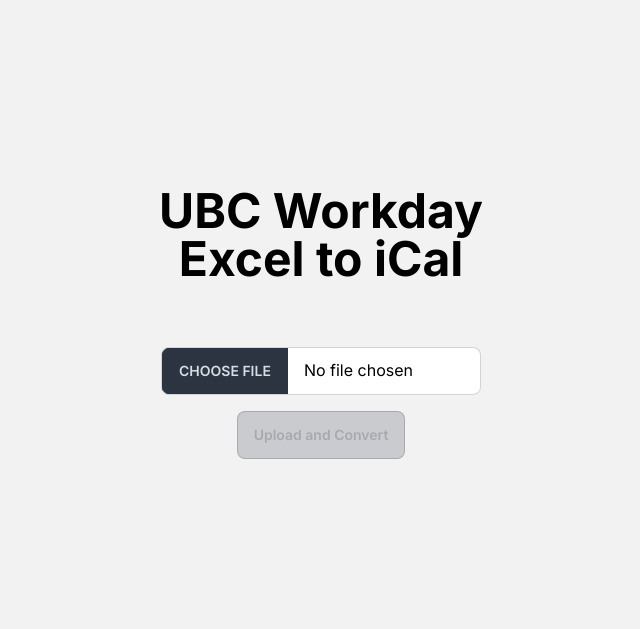
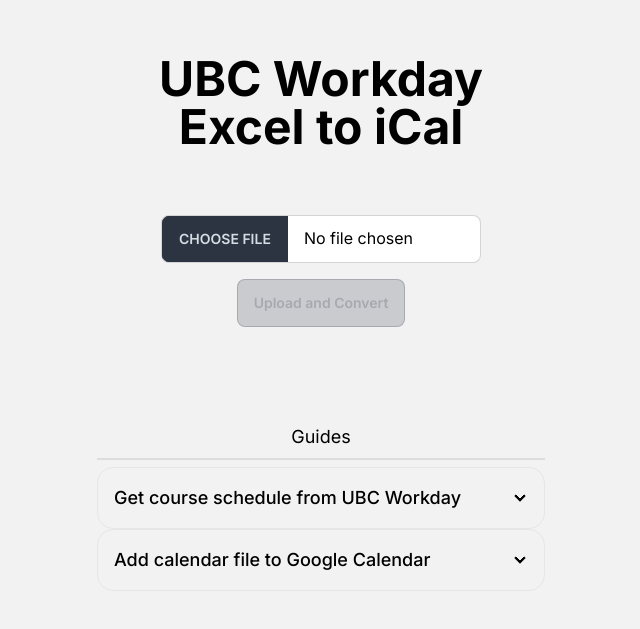
Before and after one commit to mayankrastogi02/ubc-workday-excel-to-ical, a Next.js app: page / in a window 1280 px wide. Shown: the part 101-730 px from the top of the page, without its empty margins (319-959 px from the left). Built offline with nearby package versions, Linux system fonts and the light colour scheme.

Commit message:
Added cookbooks

```diff
--- a/app/components/Hero.tsx
+++ b/app/components/Hero.tsx
@@ -1,5 +1,6 @@
 import React from 'react'
 import FileUpload from './FileUpload'
+import Guide from './guides/Guide'
 
 function Hero() {
     return (
@@ -8,6 +9,7 @@
                 <div className="max-w-md">
                     <h1 className="text-5xl font-bold my-12">UBC Workday Excel to iCal</h1>
                     <FileUpload />
+                    <Guide />
                 </div>
             </div>
         </div>
--- /dev/null
+++ b/app/components/guides/Guide.tsx
@@ -0,0 +1,30 @@
+import React from 'react'
+
+function Guide() {
+    return (
+        <div className='mt-24'>
+            <h1 className='text-lg'>Guides</h1>
+            <div className="divider m-0"></div>
+            <div className='text-left'>
+                <div tabIndex={0} className="collapse collapse-arrow border border-base-300 bg-base-200">
+                    <div className="collapse-title text-lg font-medium">
+                        Get course schedule from UBC Workday
+                    </div>
+                    <div className="collapse-content">
+                        <iframe src="https://scribehow.com/embed/Accessing_and_Downloading_Course_Information_in_Workday__zWMAv7lvRpC12h39VmG4Gw?as=scrollable" width="100%" height="640" allowfullscreen frameborder="0"></iframe>
+                    </div>
+                </div>
+                <div tabIndex={0} className="collapse collapse-arrow border border-base-300 bg-base-200">
+                    <div className="collapse-title text-lg font-medium">
+                        Add calendar file to Google Calendar
+                    </div>
+                    <div className="collapse-content">
+                        <iframe src="https://scribehow.com/embed/Importing_UBC_Winter_2025_Calendar_into_Google_Calendar__HS7J0rjeT-SA44Z8EwcknQ?as=scrollable" width="100%" height="640" allowfullscreen frameborder="0"></iframe>
+                    </div>
+                </div>
+            </div>
+        </div>
+    )
+}
+
+export default Guide
```
